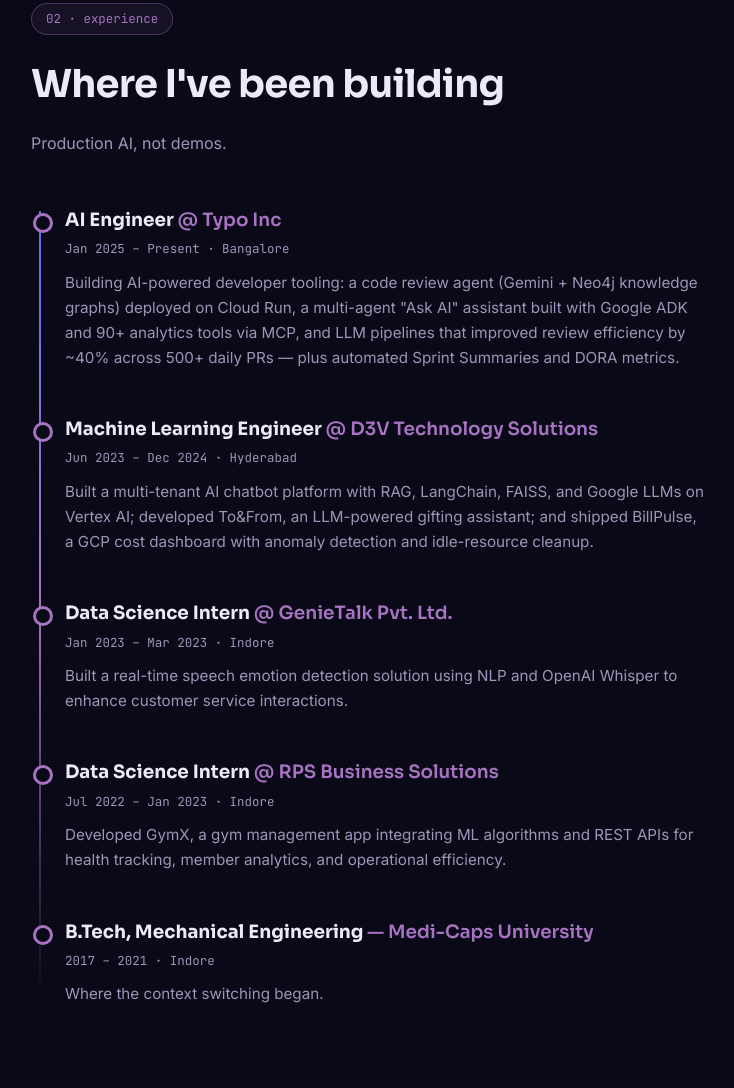
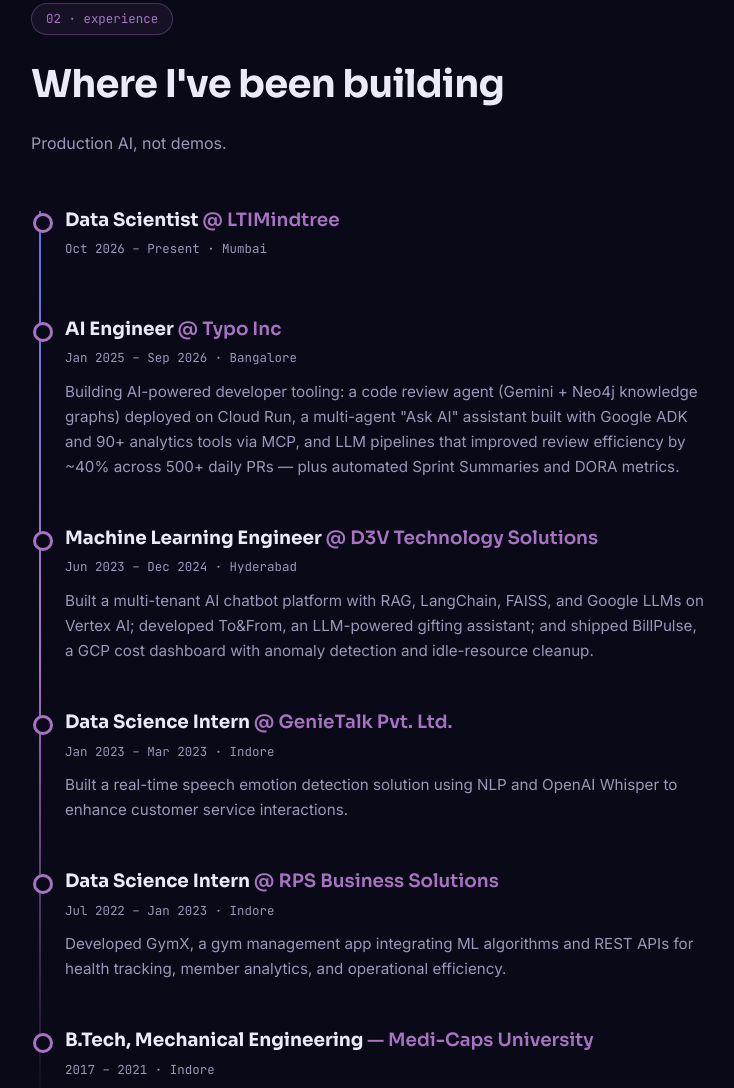
Before and after one commit to Prateikx/prateikx, a plain HTML site: page index.html in a window 1280 px wide. Shown: the part 1712-2800 px from the top of the page, without its empty margins (103-837 px from the left). Drawn offline with Linux system fonts and the light colour scheme.

Commit message:
Update hero section and experience timeline to reflect current role as Data Scientist at LTIMindtree

```diff
--- a/index.html
+++ b/index.html
@@ -563,7 +563,7 @@
         <img src="https://avatars.githubusercontent.com/u/110811408?s=400&u=4a106d83deed815bcdf2e5394b73922cd1a2510f&v=4" alt="Prateek Choukikar" />
       </div>
 
-      <span class="hero-status"><span class="pulse-dot"></span> AI Engineer @ Typo Inc</span>
+      <span class="hero-status"><span class="pulse-dot"></span> Data Scientist @ LTIMindtree</span>
 
       <h1>Hi, I'm <span class="gradient-text">Prateek</span>.<br />I build AI that actually ships.</h1>
 
@@ -614,8 +614,12 @@
 
       <div class="timeline">
         <div class="timeline-item reveal">
+          <div class="role">Data Scientist <span class="org">@ LTIMindtree</span></div>
+          <div class="period">Oct 2026 – Present · Mumbai</div>
+        </div>
+        <div class="timeline-item reveal">
           <div class="role">AI Engineer <span class="org">@ Typo Inc</span></div>
-          <div class="period">Jan 2025 – Present · Bangalore</div>
+          <div class="period">Jan 2025 – Sep 2026 · Bangalore</div>
           <p>
             Building AI-powered developer tooling: a code review agent (Gemini + Neo4j knowledge graphs)
             deployed on Cloud Run, a multi-agent "Ask AI" assistant built with Google ADK and 90+ analytics
@@ -822,7 +826,7 @@
   <script>
     // Typing effect
     const phrases = [
-      'AI Engineer @ Typo Inc',
+      'Data Scientist @ LTIMindtree',
       'Multi-agent systems · RAG · MCP',
       '500+ PRs a day reviewed by my agents',
       'Mechanical Engineer → AI Engineer'
```
